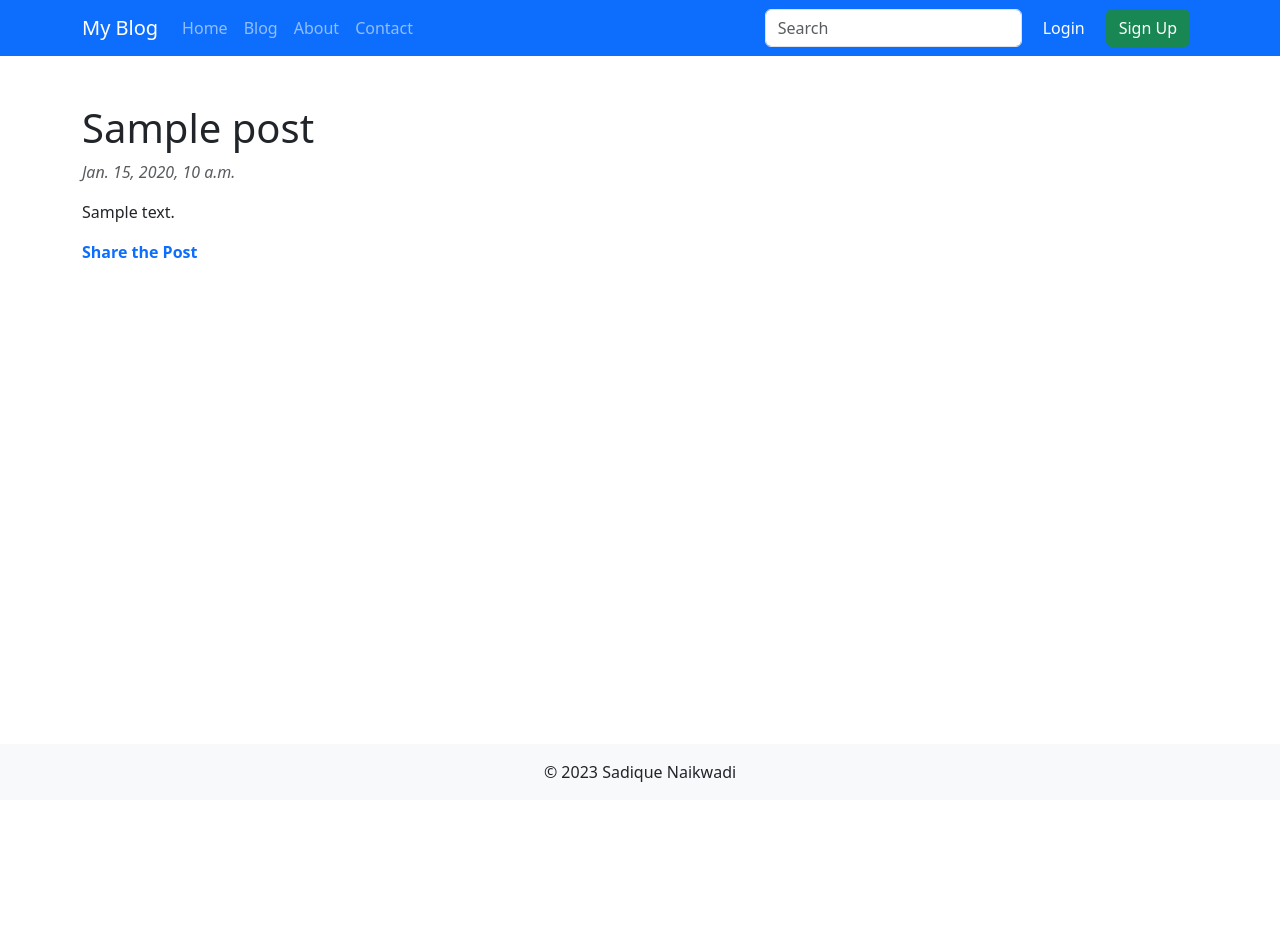
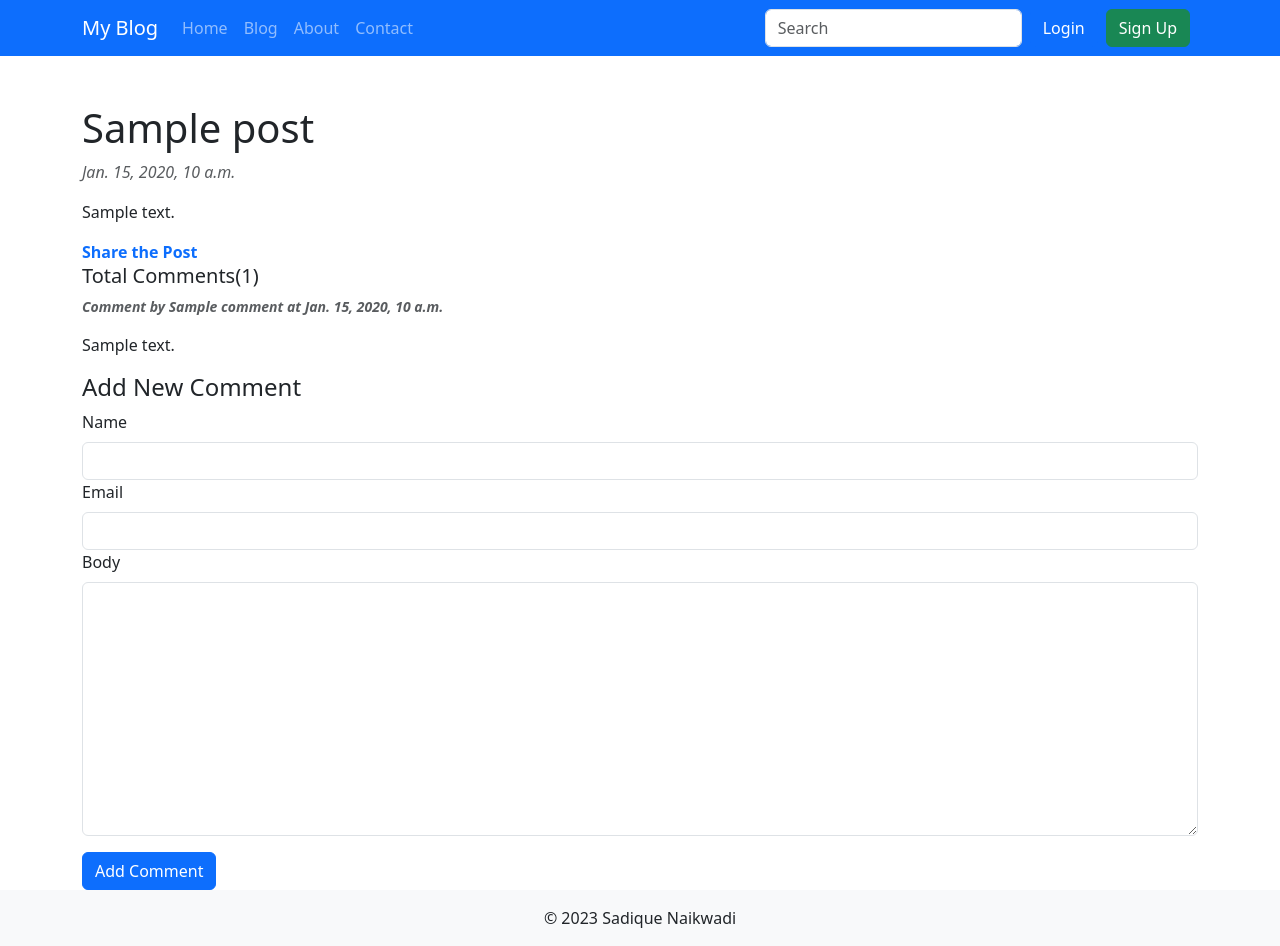
Before and after one commit to Sadique-Naikwadi/Blogwebsite, a Django app: a page that uses blog/templates/blog/post-details.html in a window 1280 px wide. Before the commit the page ends 782 px from the top, so only its background shows below. Run offline with Django 4.2, Linux system fonts and the light colour scheme; tables that the repository leaves empty hold one stand-in row (values such as "Sample post").

Commit message:
Add Review system to the project.

```diff
--- a/blog/admin.py
+++ b/blog/admin.py
@@ -1,5 +1,6 @@
 from django.contrib import admin
-from .models import Post
+from .models import Post, Comment
 
 # Register your models here.
 admin.site.register(Post)
+admin.site.register(Comment)
--- a/blog/forms.py
+++ b/blog/forms.py
@@ -1,4 +1,5 @@
 from django import forms
+from .models import Comment
 
 class SharePostForm(forms.Form):
     Name = forms.CharField(max_length=25, required=True)
@@ -13,3 +14,18 @@ class SharePostForm(forms.Form):
 
         for name, obj in self.fields.items():
             obj.widget.attrs['class'] = 'form-control'
+
+
+
+class CommentForm(forms.ModelForm):
+
+    class Meta:
+        model = Comment
+        fields = ['name', 'email', 'body']
+
+
+    def __init__(self, *args, **kwargs):
+        super().__init__(*args, **kwargs)
+
+        for key, obj in self.fields.items():
+            obj.widget.attrs['class'] = 'form-control'
--- a/blog/models.py
+++ b/blog/models.py
@@ -1,4 +1,5 @@
 from django.db import models
+from django.db.models import UniqueConstraint
 from django.utils import timezone
 from django.utils.text import slugify
 from django.urls import reverse
@@ -37,3 +38,26 @@ class Post(models.Model):
 
     def get_absolute_url(self):
         return reverse('blog:post-details', args=[self.slug])
+
+
+
+class Comment(models.Model):
+
+    body = models.TextField()
+    created_on = models.DateTimeField(auto_now_add=True)
+    updated_on = models.DateTimeField(auto_now=True)
+    active = models.BooleanField(default=True)
+    name = models.CharField(max_length=80)
+    email = models.EmailField(max_length=254)
+    post = models.ForeignKey(Post, on_delete=models.CASCADE, related_name='comments')
+
+    class Meta:
+        constraints =[UniqueConstraint(fields=['email','post'], name='unique_email_post')
+
+        ]
+        ordering =['created_on']
+
+
+
+    def __str__(self):
+        return f"Comment by {self.name} on {self.post}"
--- /dev/null
+++ b/blog/templates/blog/comment_form.html
@@ -0,0 +1,16 @@
+
+{% block content %}
+<h4>Add New Comment</h4>
+    <form action="{% url 'blog:create-comment' post.id %}" method="post">
+        <div class="mb-3">
+
+            {% csrf_token %}
+            {% for field in form %}
+            <label class="form-label">{{ field.label }}</label>
+            {{ field }}
+            {% endfor %}
+        </div>
+
+        <input type="submit" class="btn btn-primary" value="Add Comment">
+    </form>
+{% endblock content %}
--- a/blog/templates/blog/post-details.html
+++ b/blog/templates/blog/post-details.html
@@ -8,7 +8,21 @@
 <p class="lead">{{ post.body | linebreaks }}</p>
 <a class="link-offset-2 link-offset-3-hover link-underline link-underline-opacity-0 link-underline-opacity-75-hover" href="{% url 'blog:share-post' post.id %}">
     <strong>Share the Post</strong>
-  </a>
+</a>
+
+{% with comments.count as total_comments %}
+  <h5>Total Comments({{ total_comments }})</h5>
+{% endwith %}
 
 
+{% for comment in comments %}
+
+  <p class="text-muted fw-bold small"><em>Comment by {{ comment.name }} at {{ comment.created_on }}</em></p>
+  <p class="lead">{{ comment.body | linebreaks }}</p>
+{% empty %}
+  <p>There are no comments yet.</p>
+{% endfor %}
+
+
+{% include 'blog/comment_form.html' %}
 {% endblock content %}
--- a/blog/urls.py
+++ b/blog/urls.py
@@ -6,4 +6,5 @@ urlpatterns = [
     path('', views.post_list, name='post-list'),
     path('post-details/<slug:slug>/', views.post_details, name='post-details'),
     path('share-post/<str:pk>', views.share_post, name='share-post'),
+    path('create-comment/<str:pk>/', views.create_comment, name='create-comment'),
 ]
--- a/blog/views.py
+++ b/blog/views.py
@@ -1,9 +1,10 @@
 from django.shortcuts import render, get_object_or_404, redirect
 from django.core.paginator import Paginator
 from .models import Post
-from .forms import SharePostForm
+from .forms import SharePostForm, CommentForm
 from django.core.mail import send_mail
 from django.conf import settings
+from django.db import IntegrityError
 
 # Create your views here.
 
@@ -31,7 +32,9 @@ def post_list(request):
 def post_details(request, slug):
     # post = Post.objects.get(slug=slug)
     post = get_object_or_404(Post, slug=slug)
-    context = {'post': post}
+    form =  CommentForm()
+    comments = post.comments.filter(active=True)
+    context = {'post': post, 'form': form, 'comments': comments}
     return render(request, 'blog/post-details.html', context)
 
 
@@ -59,3 +62,20 @@ def share_post(request, pk):
 
     context = {'form': form}
     return render(request, 'blog/share-post.html', context)
+
+
+def create_comment(request, pk):
+    post = get_object_or_404(Post, id=pk)
+    if request.method == 'POST':
+        form = CommentForm(request.POST)
+        if form.is_valid():
+            new_comment = form.save(commit=False)
+            try:
+                new_comment.post = post
+                new_comment.save()
+            except IntegrityError:
+                print(' You have already given the comment.')
+
+            return redirect('blog:post-details', slug=post.slug)
+        else:
+            print('Error in saving comment.')
```
Also changed, not shown: blog/migrations/0003_comment_comment_unique_email_post.py (added).
